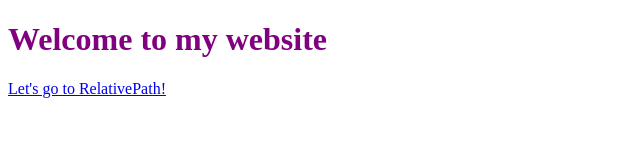
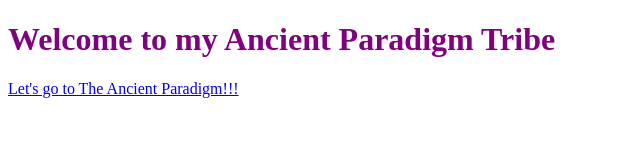
Before and after one commit to IndigeDink/IndigeDink.github.io, a plain HTML site: page index.html in a window 1280 px wide. Shown: the whole page, without its empty margins (0-640 px from the left). Drawn offline with Linux system fonts and the light colour scheme.

Commit message:
changed content in h1

```diff
--- a/index.html
+++ b/index.html
@@ -7,7 +7,7 @@
 <link rel="stylesheet" href="styles.css" />
 </head>
 <body>
-<h1>Welcome to my website</h1>
-    <a href="relativepath.tech">Let's go to RelativePath!</a>
+<h1>Welcome to my Ancient Paradigm Tribe</h1>
+    <a href="relativepath.tech">Let's go to The Ancient Paradigm!!!</a>
 </body>
 </html>
```
